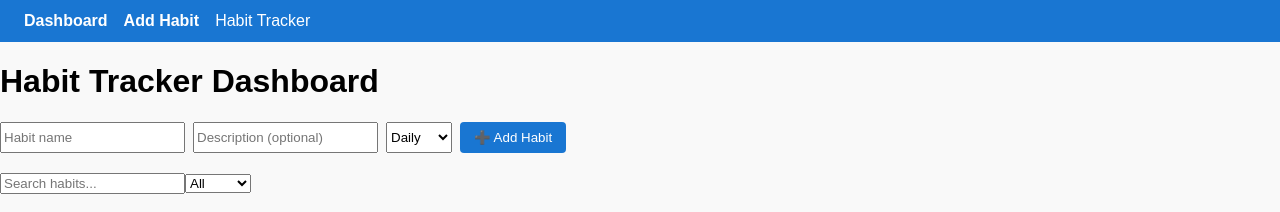
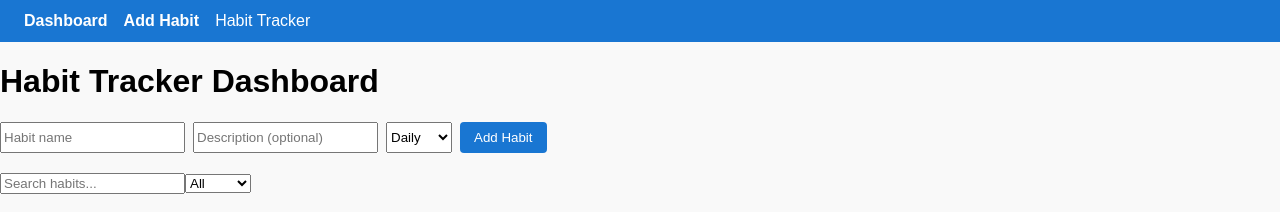
Before and after one commit to GidionOndari/Habit-Tracker-Project, a React (Vite) app: page / in a window 1280 px wide. Shown: the top 212 px of the page. Built offline with nearby package versions, Linux system fonts and the light colour scheme; data requests are answered from the project's data file; the HTML template or start-up script is replaced by a standard one.

Commit message:
Few adjustments on files

```diff
--- a/src/components/HabitForm.jsx
+++ b/src/components/HabitForm.jsx
@@ -36,7 +36,7 @@ export default function HabitForm({ onAdd, defaultValues }) {
         <option value="daily">Daily</option>
         <option value="weekly">Weekly</option>
       </select>
-      <button type="submit">➕ Add Habit</button>
+      <button type="submit"> Add Habit</button>
     </form>
   );
 }
```
